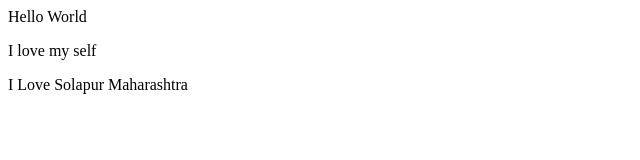
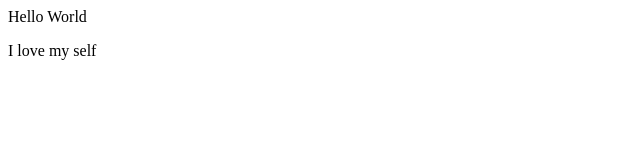
Before and after one commit to gaikwad121/LocalRepo, a plain HTML site: page Index.html in a window 1280 px wide. Shown: the whole page, without its empty margins (0-640 px from the left). Drawn offline with Linux system fonts and the light colour scheme.

Commit message:
Some message

```diff
--- a/Index.html
+++ b/Index.html
@@ -1,3 +1,2 @@
 <p>Hello World</p>
 <p>I love my self</p>
-<p>I Love Solapur Maharashtra</p>
```
